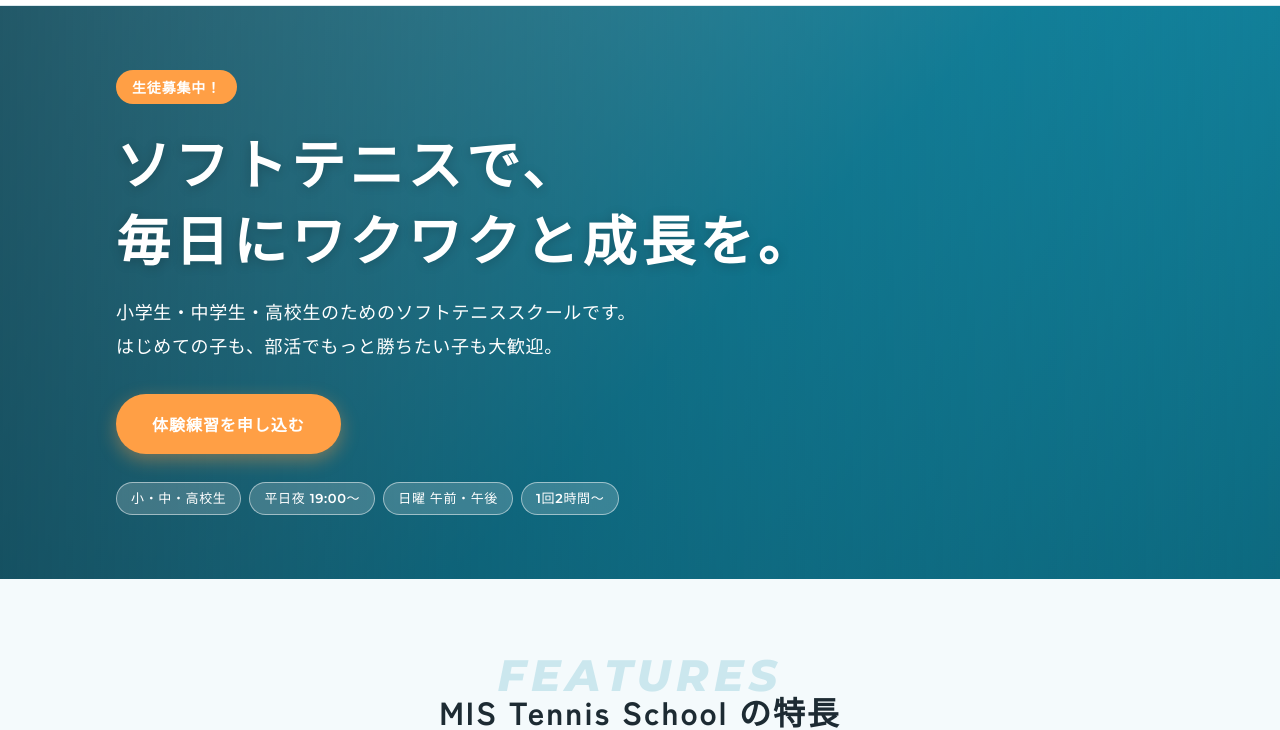
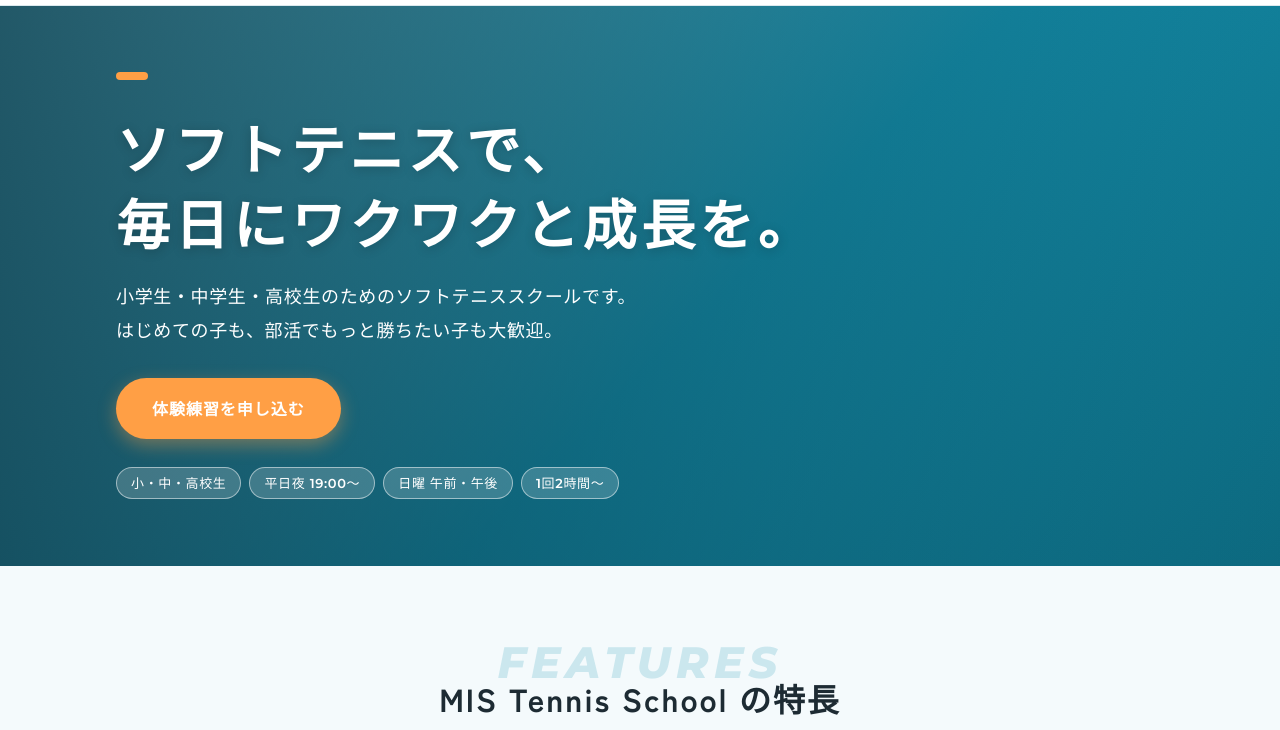
Before and after one commit to mintwtnsk2525/my-lp, a plain HTML site: page index.html in a window 1280 px wide. Shown: the part 93-823 px from the top of the page. Drawn offline with Linux system fonts and the light colour scheme; a web font is replaced by a local one.

Commit message:
Update index.html

```diff
--- a/index.html
+++ b/index.html
@@ -373,7 +373,7 @@
 
   <header class="hero">
     <div class="wrap">
-      <div class="badge">生徒募集中！</div>
+      <div class="badge"></div>
       <h1>ソフトテニスで、<br>毎日にワクワクと成長を。</h1>
       <p class="lead">小学生・中学生・高校生のためのソフトテニススクールです。<br>はじめての子も、部活でもっと勝ちたい子も大歓迎。</p>
       <a class="btn" href="#contact">体験練習を申し込む</a>
```
